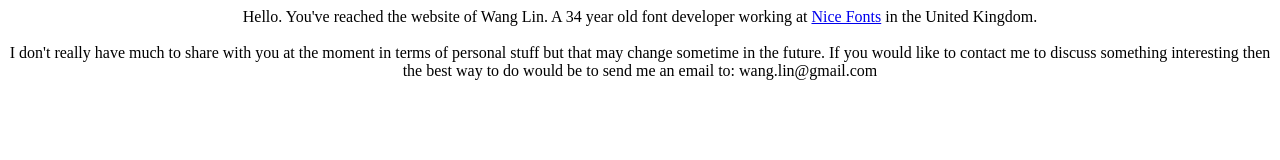
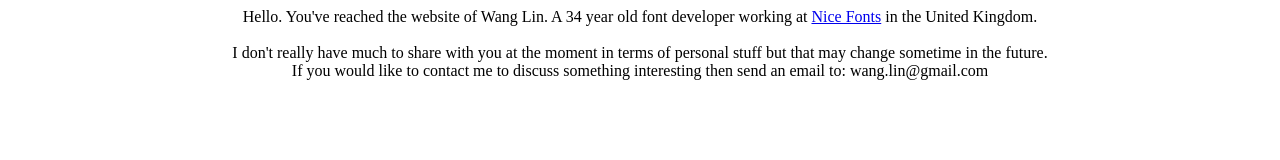
Before and after one commit to bleepybloop/hackz.github.io, a plain HTML site: page index.html in a window 1280 px wide. Drawn offline with Linux system fonts and the light colour scheme.

Commit message:
Update index.html

```diff
--- a/index.html
+++ b/index.html
@@ -2,6 +2,9 @@
 <html>
 <title>Wang Lin</title>
 <body>
-<div align="center">Hello. You've reached the website of Wang Lin. A 34 year old font developer working at <a href="https://nicefonts.com">Nice Fonts</a> in the United Kingdom.</div><br><div align="center">I don't really have much to share with you at the moment in terms of personal stuff but that may change sometime in the future. If you would like to contact me to discuss something interesting then the best way to do would be to send me an email to: wang.lin@gmail.com</div>
+<div align="center">Hello. You've reached the website of Wang Lin. A 34 year old font developer working at <a href="https://nicefonts.com">Nice Fonts</a> in the United Kingdom.</div>
+  <br><div align="center">
+  I don't really have much to share with you at the moment in terms of personal stuff but that may change sometime in the future.</div>
+<div align="center">If you would like to contact me to discuss something interesting then send an email to: wang.lin@gmail.com</div>
 </body>
 </html>
```
